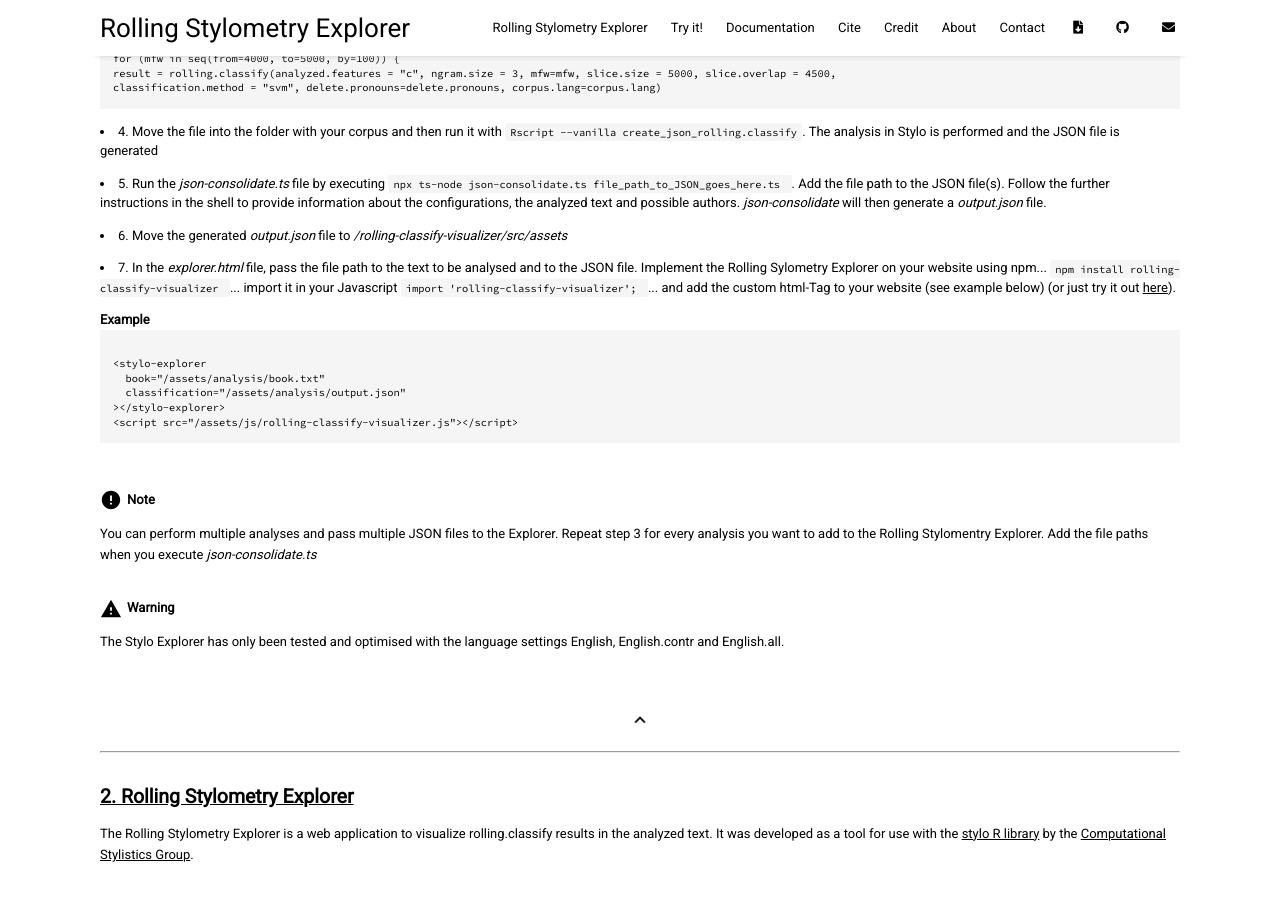
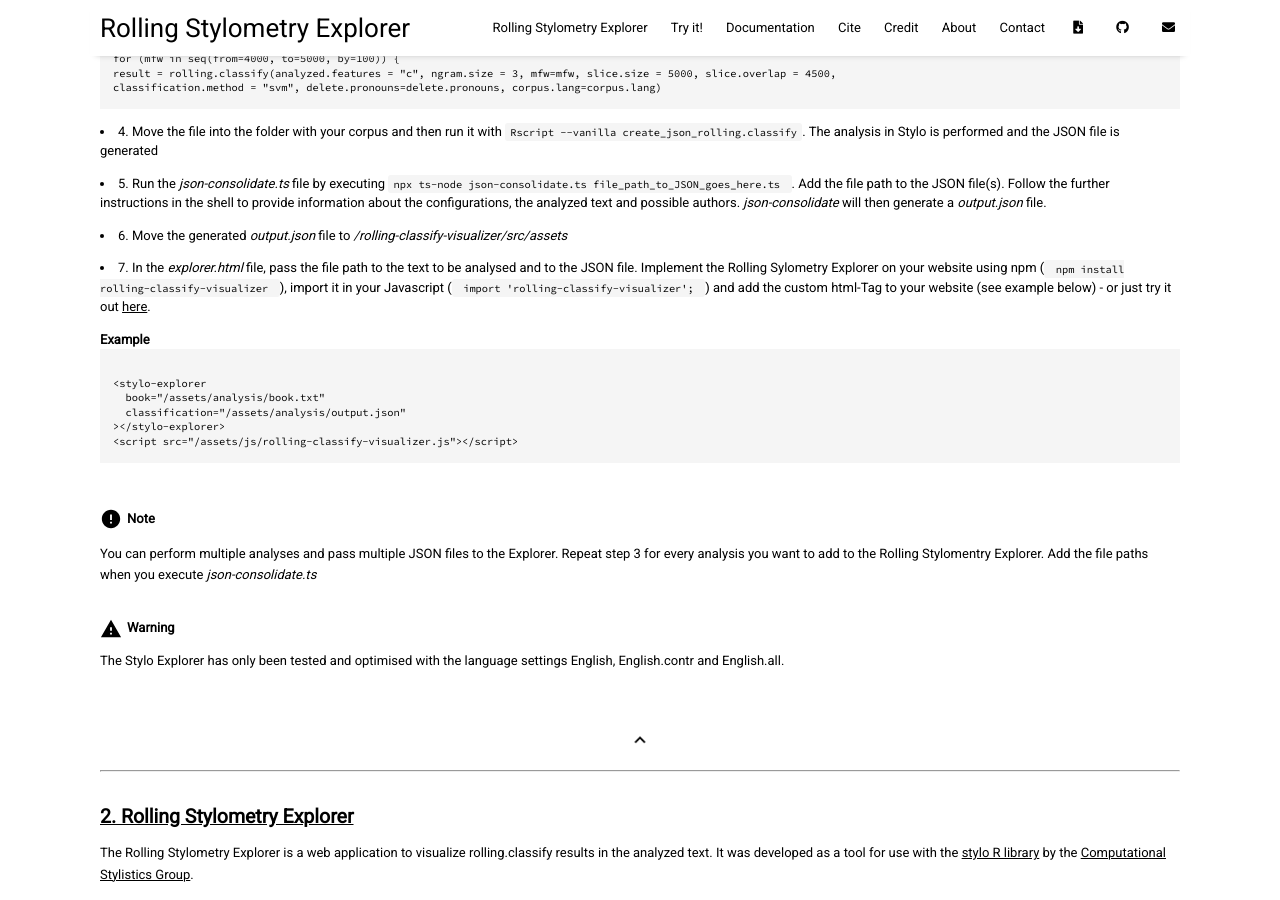
Before and after one commit to stylo-explorer/rolling-stylometry-explorer-website, a Jekyll site: the page built from pages/documentation.md, in a window 1280 px wide and 900 px high, scrolled down 734 px. Built offline with Jekyll 4.4.1, drawn with Linux system fonts in a browser that asks for light colours.

Commit message:
Edited documentation

```diff
--- a/pages/documentation.md
+++ b/pages/documentation.md
@@ -56,16 +56,14 @@ about the configurations, the analyzed text and possible authors. <i>json-consol
 <i>output.json</i> file.</li>
 <li>6. Move the generated <i>output.json</i> file to <i>/rolling-classify-visualizer/src/assets</i>
 <li>7. In the <i>explorer.html</i> file, pass the file path to the text to be analysed and to the JSON file. Implement
-the Rolling Sylometry Explorer on your website using npm...
-<code>
+the Rolling Sylometry Explorer on your website using npm
+(<code>
 npm install rolling-classify-visualizer
-</code>
-... import it in your Javascript
-<code>
+</code>), import it in your Javascript
+(<code>
 import 'rolling-classify-visualizer';
-</code>
-... and add the custom html-Tag to your website (see example below)
-(or just try it out <a href="/pages/try-it.html">here</a>).
+</code>) and add the custom html-Tag to your website (see example below)
+- or just try it out <a href="/pages/try-it.html">here</a>.
 </li>
 
 <b>Example</b><br>
```
